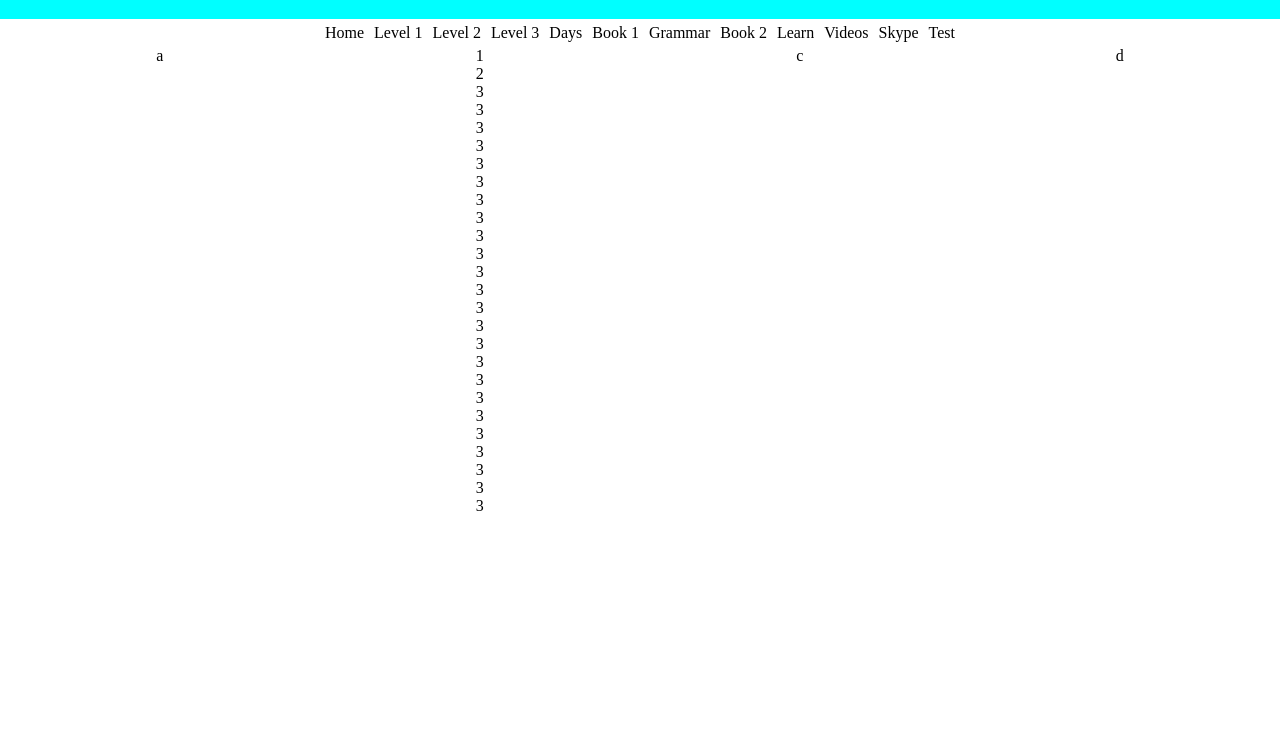
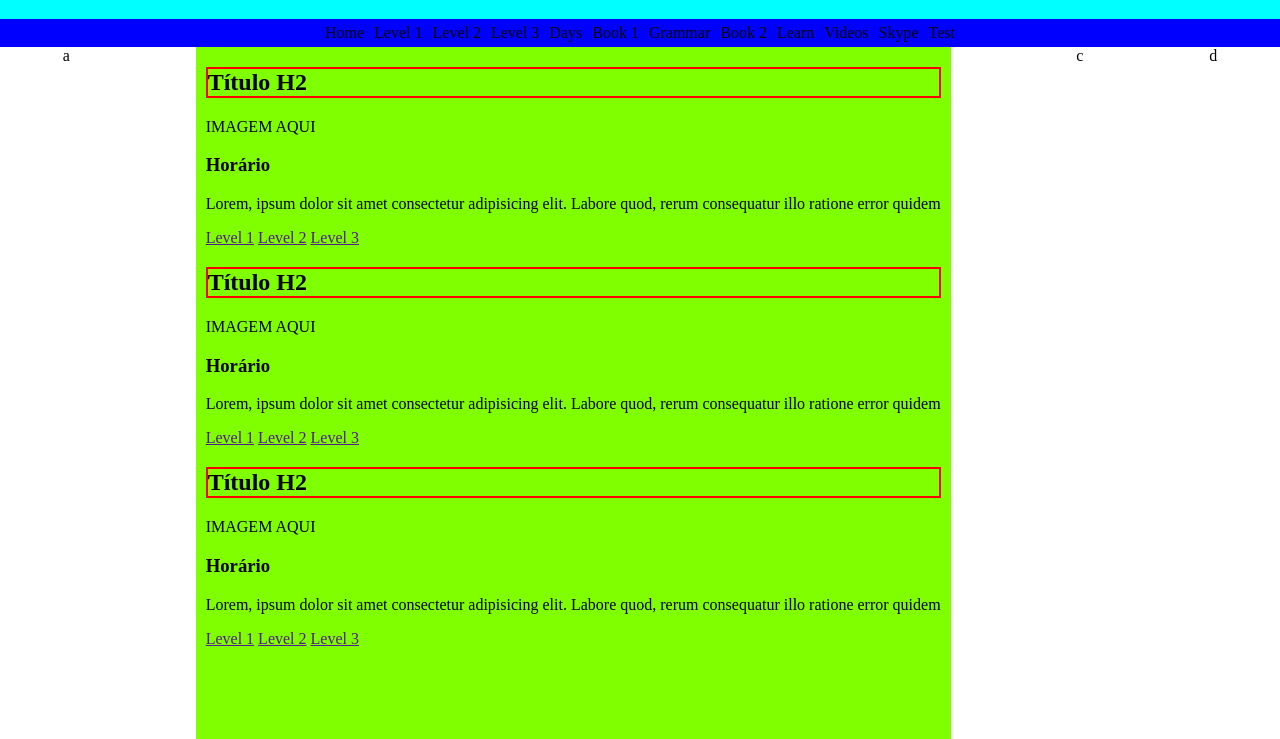
Before and after one commit to AfonsoAmorim/courseJavascriptUdemy, a plain HTML site: page project001/teste.html in a window 1280 px wide. Shown: the part 61-800 px from the top of the page. Drawn offline with Linux system fonts and the light colour scheme.

Commit message:
atualizações

```diff
--- a/project001/teste.css
+++ b/project001/teste.css
@@ -13,6 +13,7 @@ background-color: aqua;
     display: flex;
     list-style: none;
     justify-content: center;
+    background-color: blue;
 }
 li{
     padding: 5px;
@@ -30,6 +31,27 @@ li{
 
 }
 
+.cards{
+    background-color: chartreuse;
+    border-radius: 10px yellow;
+
+}
+
+.cardCentral{
+    margin: 10px;
+    background-color: chartreuse;
+
+}
+
+.cardCentral > h2{
+border: 2px red solid;
+}
+
+
+
+
+
+
 
 
 
@@ -38,6 +60,7 @@ li{
     display: flex;
     justify-content: space-around;
     background-color: darkgrey;
+    flex-wrap: wrap;
 }
 
 .footerRight{
@@ -45,4 +68,6 @@ li{
     justify-content: space-around;
     list-style: none;
     align-items: center;
+    flex-wrap: wrap;
+
 }
--- a/project001/teste.html
+++ b/project001/teste.html
@@ -37,33 +37,36 @@
                 a
             </div>
 
-            <div>
-                <div>1</div>
-                <div>2</div>
-                <div>3</div>
-                <div>3</div>
-                <div>3</div>
-                <div>3</div>
-                <div>3</div>
-                <div>3</div>
-                <div>3</div>
-                <div>3</div>
-                <div>3</div>
-                <div>3</div>
-                <div>3</div>
-                <div>3</div>
-                <div>3</div>
-                <div>3</div>
-                <div>3</div>
-                <div>3</div>
-                <div>3</div>
-                <div>3</div>
-                <div>3</div>
-                <div>3</div>
-                <div>3</div>
-                <div>3</div>
-                <div>3</div>
-                <div>3</div>
+            <div class="cards">
+                <div class="cardCentral">
+                    <h2>Título H2</h2>
+                    <p>IMAGEM AQUI</p>
+                    <h3>Horário</h3>
+                    <p>Lorem, ipsum dolor sit amet consectetur adipisicing elit. Labore quod, rerum consequatur illo ratione error quidem </p>
+                    <a href="">Level 1</a>
+                    <a href="">Level 2</a>
+                    <a href="">Level 3</a>
+                </div>
+                <div class="cardCentral">
+                    <h2>Título H2</h2>
+                    <p>IMAGEM AQUI</p>
+                    <h3>Horário</h3>
+                    <p>Lorem, ipsum dolor sit amet consectetur adipisicing elit. Labore quod, rerum consequatur illo ratione error quidem </p>
+                    <a href="">Level 1</a>
+                    <a href="">Level 2</a>
+                    <a href="">Level 3</a>
+                </div>
+                <div class="cardCentral">
+                    <h2>Título H2</h2>
+                    <p>IMAGEM AQUI</p>
+                    <h3>Horário</h3>
+                    <p>Lorem, ipsum dolor sit amet consectetur adipisicing elit. Labore quod, rerum consequatur illo ratione error quidem </p>
+                    <a href="">Level 1</a>
+                    <a href="">Level 2</a>
+                    <a href="">Level 3</a>
+                </div>
+
+
             </div>
             <div>
                 c
@@ -82,14 +85,14 @@
 
         <div class="footer">
             <p>© 2022, All rights reserved.</p>
-            <p>F</p>
-            <p>blog</p>
+            <p>Facebook</p>
+            <p>Podcast</p>
             <div class="footerRight">
                 <li>Privacy Policy</li>
                 <li>About Us</li>
                 <li>Contact</li>
                 <li>Conditions of Use</li>
-                </div>
+            </div>
         </div>
     </footer>
 
```
Also changed, not shown: project001/podcast.png (added), project001/Ícone-Facebook-PNG.png (added).
